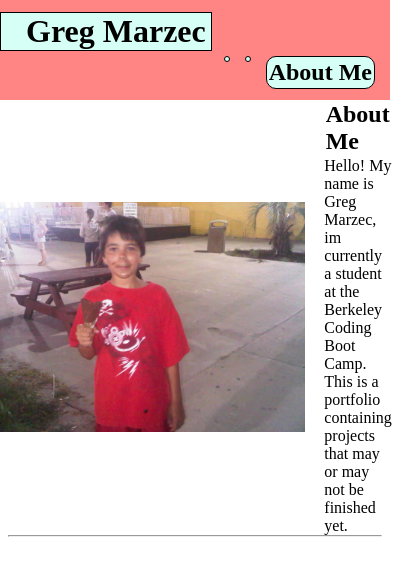
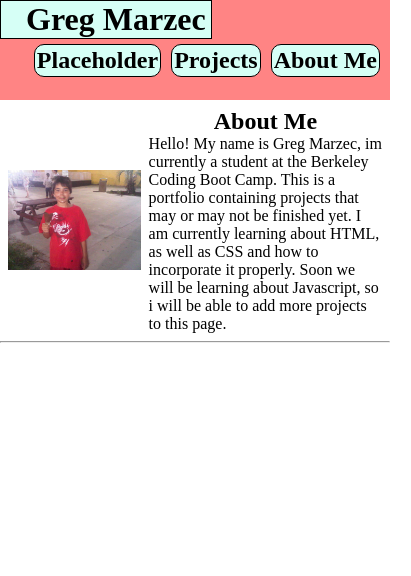
Before and after one commit to gregmarz/portfolio, a plain HTML site: page index.html in a window 390 px wide. Shown: the whole page, 411 px wide, since content can reach past the window. Drawn offline with Linux system fonts and the light colour scheme.

Commit message:
ADDED MEDIA QUERIES FOR ALL VIEWPORTS

```diff
--- a/assets/assets.css
+++ b/assets/assets.css
@@ -15,18 +15,14 @@
 hr {
     clear:both;
     display:block;
-    width: 96%;
-    background-color:#FFFF00;
-    height: 1px;
+    width: 100%;
   }
 
 header {
-    display: flex;
     flex-direction: column;
     justify-content: center;
     height: 100px;
     background-color: var(--coral);
-    position: relative;
 }
 
 header h1 {
@@ -39,21 +35,18 @@ header h1 {
     width: fit-content;
     padding-left: 25px;
     padding-right: 5px;
-    font-weight: bold;
     align-items: center;
     border: 1px solid black;
 }
 
 #navSec a {
-    margin-right: 15px;
     display: flex;
     flex-direction: row;
     float: right;
+    margin-right: 10px;
+    background-color: var(--cyan);
     border: 1px solid black;
     border-radius: 10px;
-    background-color: var(--cyan);
-    list-style-type: none;
-    width: fit-content;
     padding: 2px;
     text-decoration: none;
     color: black;
@@ -68,31 +61,33 @@ main {
 
 #aboutMe {
     display: flex;
-    flex-direction: row;
-    justify-content: center;
+    padding: 2%;
     align-items: center;
 }
 
-#aboutMe div {
-    padding-left: 5%;
-    padding-right: 5%;
-}
-
-#aboutMe h2 {
+#aboutMe h2  {
     display: flex;
     flex-direction: column;
     align-items: center;
-    padding: 2%;
 }
 
 #aboutMe img {
-    padding-top: 10px;
-    padding-bottom: 10px;
-    padding-left: 5%;
     height: 250px;
-    width: auto;
+    padding-right: 2%;
 }
 
+#workBig img {
+    /* height: 300px;
+    margin: 10px;
+    border: 5px solid var(--cyan);
+    display: flex;
+    justify-content: center;
+    align-items: center; */
+}
+
+#workBig img:hover {
+    box-shadow: 8px 2px 5px var(--cyan);
+}
 
 /* footer {
     display: flex;
@@ -103,3 +98,28 @@ main {
     background-color: var(--coral);
     color: white;
 } */
+
+@media screen and (max-width:280px) {
+    #navSec a {
+        padding: 0;
+        margin-right: 5px
+    }
+
+    header h1   {
+        margin-bottom: 2px;
+    }
+}
+
+
+@media screen and (max-width:400px) {
+   #aboutMe img {
+    height: 100px;
+   }
+
+}
+
+@media screen and (max-width:720px) {
+    #aboutMe img {
+    height: 100px;
+    }
+}
--- a/index.html
+++ b/index.html
@@ -15,13 +15,11 @@
             <section>
                 <h2><a href="#aboutMe">About Me</a></h2>
             </section>
-
             <section>
-                <h2><a href=""></a></h2>
+                <h2><a href="#workBig">Projects</a></h2>
             </section>
-
             <section>
-                <h2><a href=""></a></h2>
+                <h2><a href="">Placeholder</a></h2>
             </section>
         </nav>
     </header>
@@ -33,10 +31,14 @@
                 <h2>About Me</h2>
                 <p>
                     Hello! My name is Greg Marzec, im currently a student at the Berkeley Coding Boot Camp. This is a portfolio containing projects that may or may not be finished yet.
+                    I am currently learning about HTML, as well as CSS and how to incorporate it properly. Soon we will be learning about Javascript, so i will be able to add more projects to this page.
                 </p>
             </div>
         </section>
     <hr>
+        <section id="workBig">
+            <!-- <a href="https://espinbrandon49.github.io/my-special-project/" target="_blank"><img src="./assets/images/code_snip.png" alt="image of a project i did."></a> -->
+        </section>
     </main>
 
     <footer>
```
Also changed, not shown: assets/images/code_snip.png (added).
